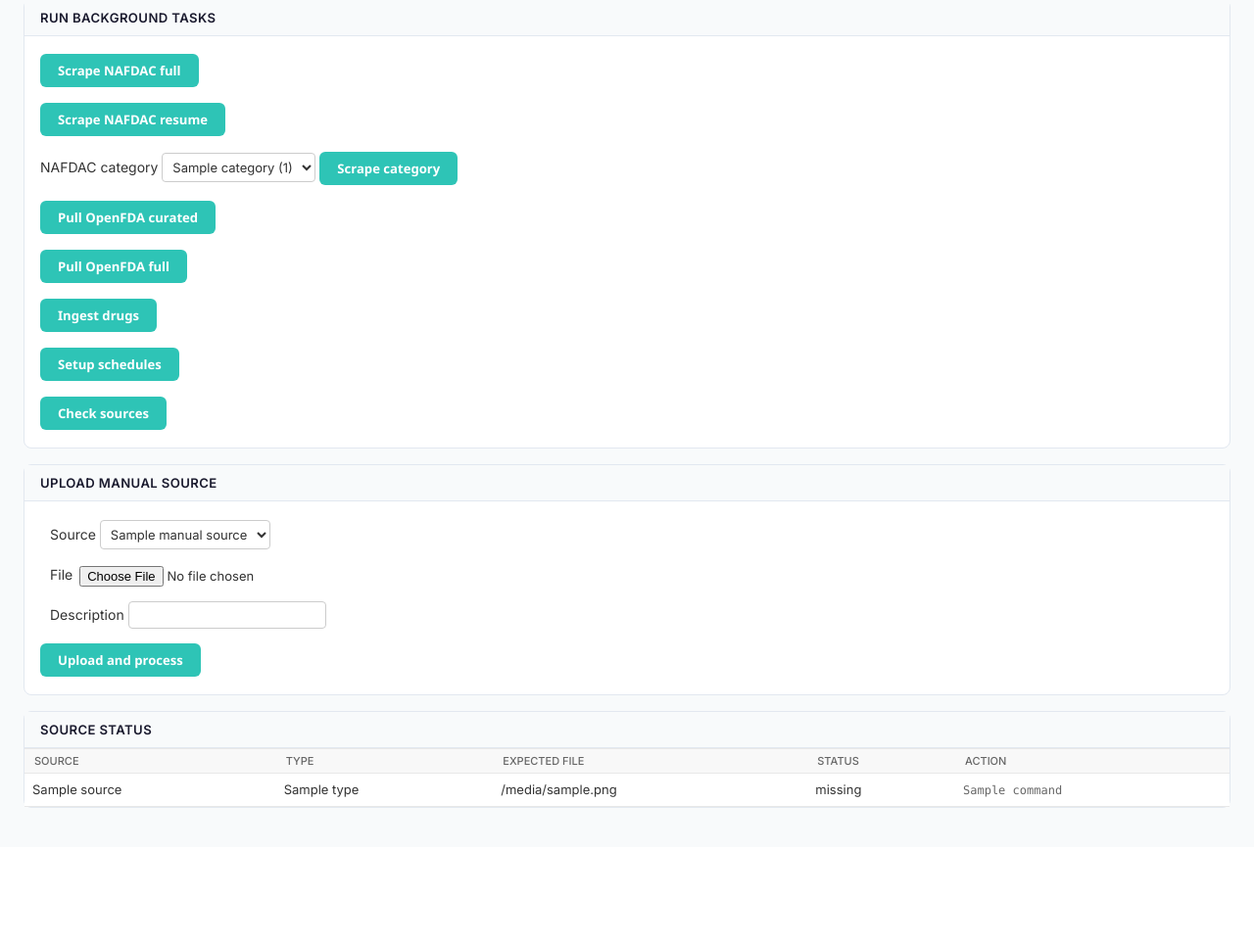
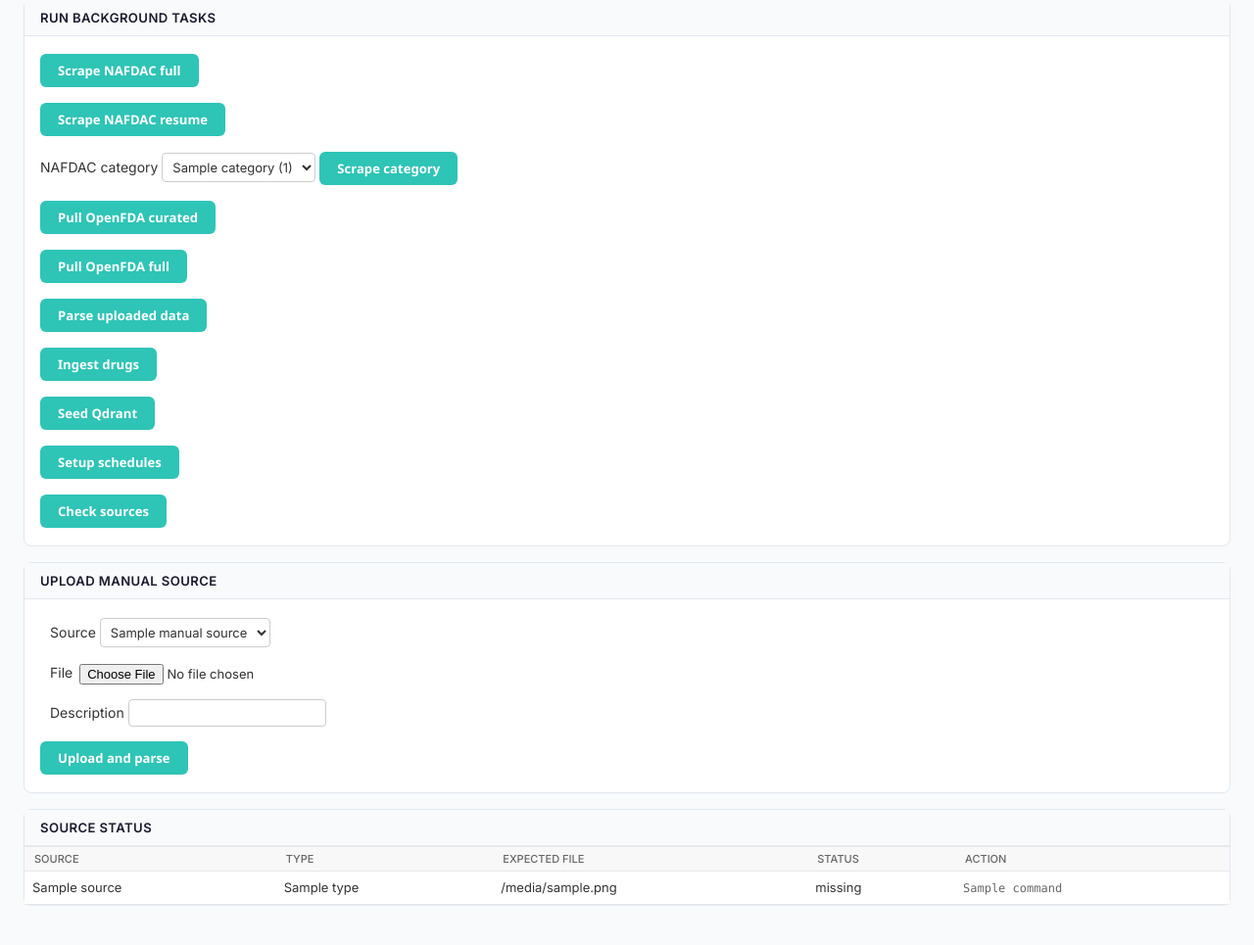
Before and after one commit to ndabdulsalaam/SHODIC, a Django app: template backend/templates/admin/rxchat/ingestion.html in a window 1280 px wide. Shown: the part 253-1218 px from the top of the page at 98% size. Before the commit the page ends 1078 px from the top, so only its background shows below. Run offline with Django 5.2, Linux system fonts and the light colour scheme; the template is opened without the code that fills it: most values are stand-ins (such as "Sample title", 1, 10 or a date in 2020); parts of the project's set-up code (start-up, migrations or seed data) failed here and were passed over.

Commit message:
feat(templates): update admin ingestion template for two-step review UI

```diff
--- a/backend/templates/admin/rxchat/ingestion.html
+++ b/backend/templates/admin/rxchat/ingestion.html
@@ -49,10 +49,22 @@
                 <button type="submit" class="button">Pull OpenFDA full</button>
             </form>
 
-            <form method="post" class="ingestion-action" data-confirm="Queue full parsing and Qdrant ingestion?">
+            <form method="post" class="ingestion-action" data-confirm="Parse all uploaded source files into draft CleanData records?">
+                {% csrf_token %}
+                <input type="hidden" name="action" value="parse_all">
+                <button type="submit" class="button">Parse uploaded data</button>
+            </form>
+
+            <form method="post" class="ingestion-action" data-confirm="Create DrugChunk rows from accepted CleanData records?">
                 {% csrf_token %}
                 <input type="hidden" name="action" value="ingest_all">
                 <button type="submit" class="button default">Ingest drugs</button>
+            </form>
+
+            <form method="post" class="ingestion-action" data-confirm="Sync unembedded DrugChunk rows into Qdrant?">
+                {% csrf_token %}
+                <input type="hidden" name="action" value="seed_qdrant">
+                <button type="submit" class="button default">Seed Qdrant</button>
             </form>
 
             <form method="post" class="ingestion-action" data-confirm="Create or update default Django-Q2 schedules?">
@@ -91,7 +103,7 @@
                     <label for="description">Description</label>
                     <input id="description" name="description" type="text">
                 </p>
-                <button type="submit" class="button default">Upload and process</button>
+                <button type="submit" class="button default">Upload and parse</button>
             </form>
         </div>
     </div>
```
